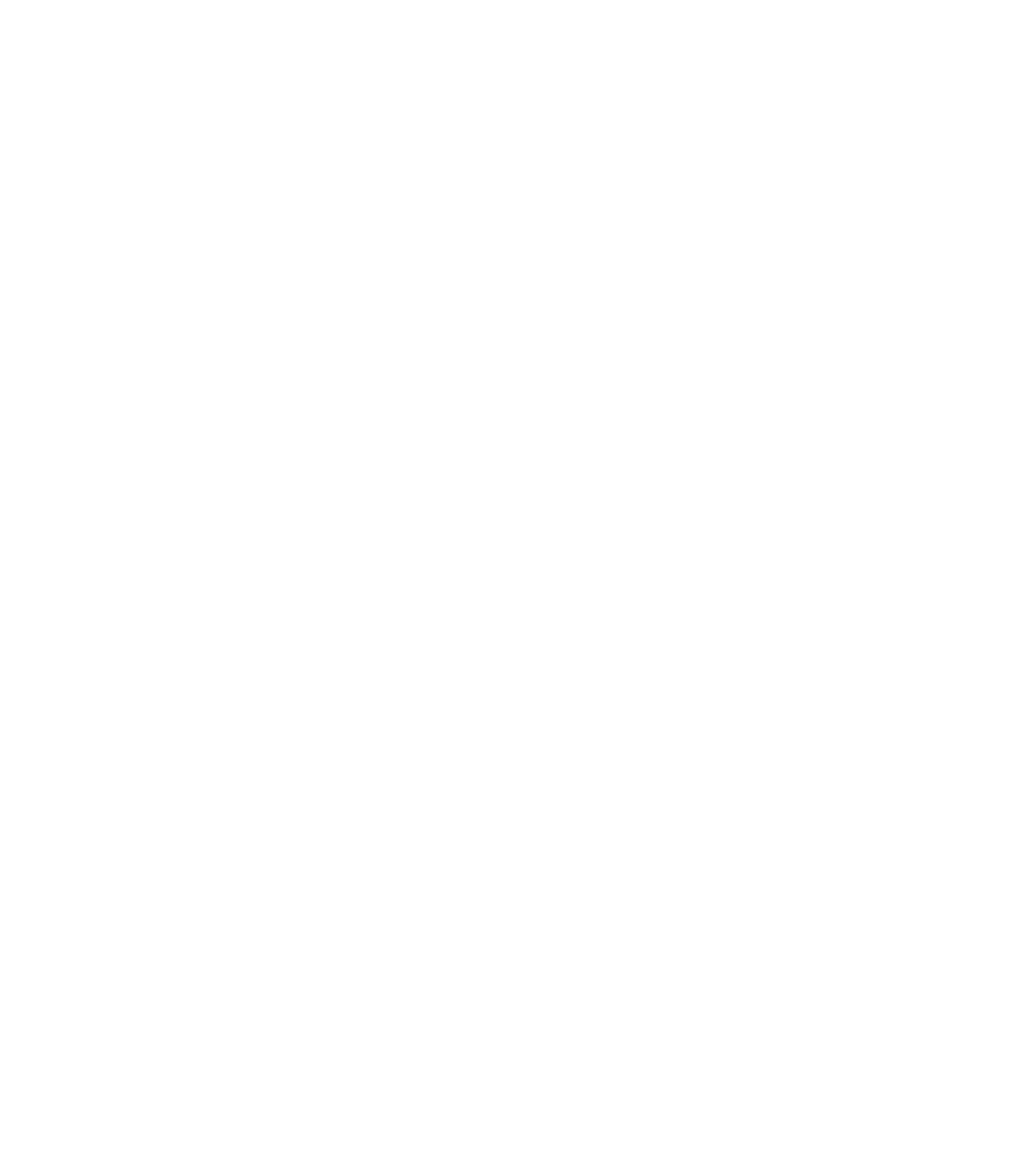
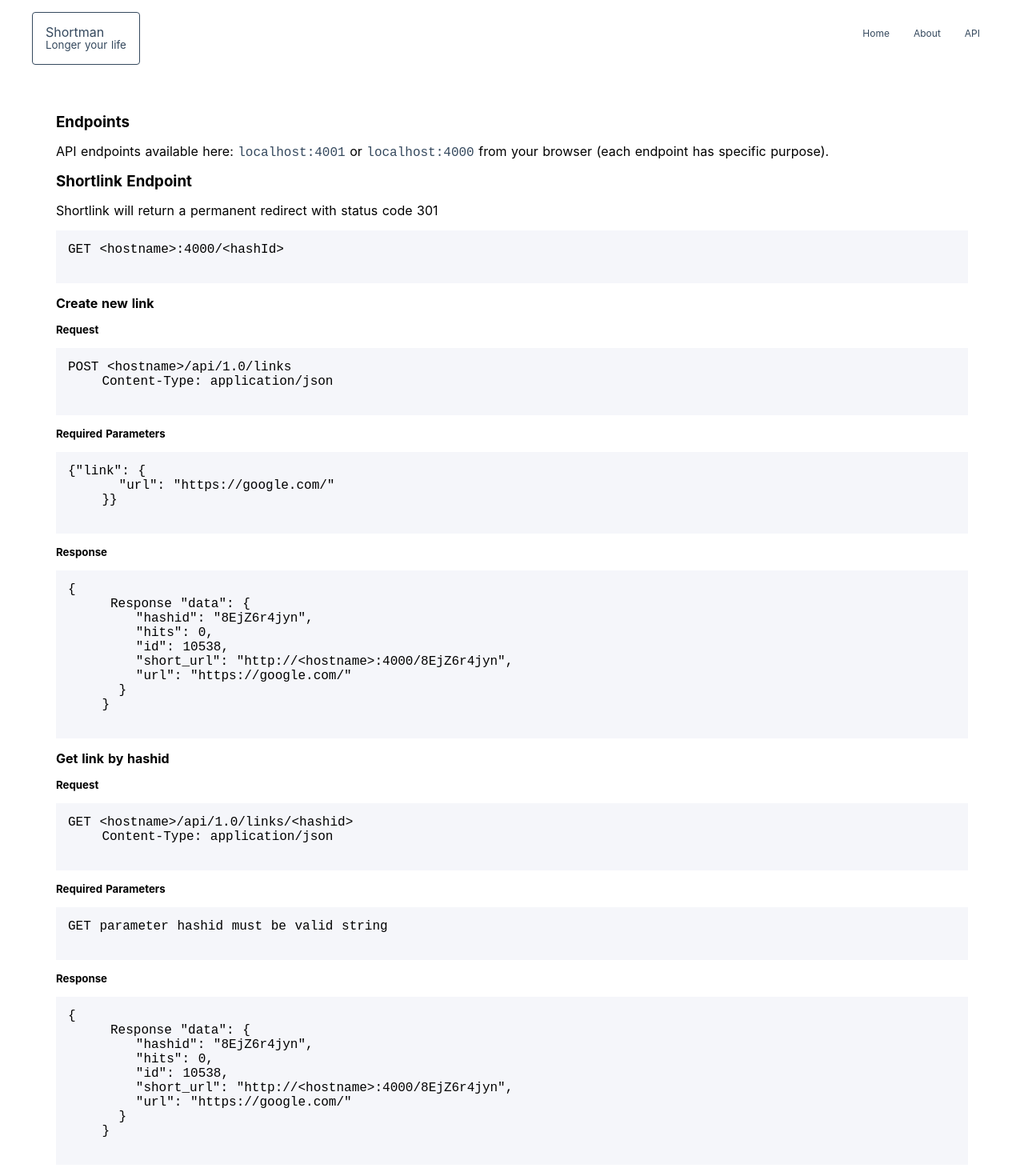
Before and after one commit to themondays/km-shortman-client, a Nuxt app: page /api in a window 1280 px wide. Before the commit this address had no page. Shown: the top 1470 px of the page at 80% size. Before the commit the page ends 800 px from the top, so only its background shows below. Built offline with nearby package versions, Linux system fonts and the light colour scheme.

Commit message:
Add about and API pages

```diff
--- a/layouts/default.vue
+++ b/layouts/default.vue
@@ -1,6 +1,38 @@
 <template>
   <div>
-    <nuxt />
+    <header class="header">
+      <nuxt-link to="/" class="logo">
+        Shortman
+        <small>
+          Longer your life
+        </small>
+      </nuxt-link>
+      <nav>
+        <ul>
+          <li>
+            <nuxt-link to="/">
+              <span>Home</span>
+            </nuxt-link>
+          </li>
+          <li>
+            <nuxt-link to="/about">
+              <span>About</span>
+            </nuxt-link>
+          </li>
+          <li>
+            <nuxt-link to="/api">
+              <span>API</span>
+            </nuxt-link>
+          </li>
+        </ul>
+      </nav>
+    </header>
+    <main>
+      <nuxt />
+    </main>
+    <footer>
+      <small>Shortman Web Client</small>
+    </footer>
   </div>
 </template>
 
@@ -22,6 +54,20 @@
 *:after {
   box-sizing: border-box;
   margin: 0;
+}
+
+a:link,
+a:visited,
+a:active {
+  color: #35495e;
+  text-decoration: none;
+}
+
+header,
+main,
+footer {
+  max-width: 1200px;
+  margin: auto;
 }
 
 .button--green {
@@ -52,4 +98,45 @@
   color: #fff;
   background-color: #35495e;
 }
+
+header.header {
+  display: flex;
+  padding: 15px 0;
+  justify-content: space-between;
+}
+
+header .logo {
+  display: inline-block;
+  border-radius: 4px;
+  line-height: 1em;
+  font-size: 1em;
+  border: 1px solid #35495e;
+  color: #35495e;
+  text-decoration: none;
+  padding: 1em;
+}
+
+header .logo small {
+  display: block;
+}
+
+nav ul {
+  display: flex;
+  list-style: none;
+  padding: 15px 0;
+  margin: 0;
+}
+
+nav ul > li {
+  margin: 0 15px;
+}
+
+nav ul > li > a {
+  font-size: 0.75em;
+}
+
+footer {
+  text-align: center;
+  padding: 0 0 15px;
+}
 </style>
--- /dev/null
+++ b/pages/about.vue
@@ -0,0 +1,24 @@
+<template>
+  <section class="page">
+    <div>
+      <h3>About</h3>
+      <p>
+        Shortman is simple, distributed and scalable link shortener.
+      </p>
+    </div>
+  </section>
+</template>
+
+<style>
+.page {
+  margin: 0 auto;
+  padding: 30px;
+  text-align: left;
+}
+p {
+  margin: 0 0 15px;
+}
+h3 {
+  margin: 15px 0;
+}
+</style>
--- /dev/null
+++ b/pages/api.vue
@@ -0,0 +1,81 @@
+<template>
+  <section class="page">
+    <h3>Endpoints</h3>
+    <p>
+      API endpoints available here:
+      <a href="http://localhost:4001" rel="nofollow"
+        ><code>localhost:4001</code></a
+      >
+      or
+      <a href="http://localhost:4000" rel="nofollow"
+        ><code>localhost:4000</code></a
+      >
+      from your browser (each endpoint has specific purpose).
+    </p>
+    <h3>Shortlink Endpoint</h3>
+    <p>Shortlink will return a permanent redirect with status code 301</p>
+    <pre><code>GET &lt;hostname&gt;:4000/&lt;hashId&gt;
+    </code></pre>
+    <h4>Create new link</h4>
+    <h5>Request</h5>
+    <pre><code>POST &lt;hostname&gt;/api/1.0/links
+    Content-Type: application/json
+    </code></pre>
+    <h5>Required Parameters</h5>
+    <pre><code>{"link": {
+      "url": "https://google.com/"
+    }}
+    </code></pre>
+    <h5>Response</h5>
+    <pre><code>{
+     Response "data": {
+        "hashid": "8EjZ6r4jyn",
+        "hits": 0,
+        "id": 10538,
+        "short_url": "http://&lt;hostname&gt;:4000/8EjZ6r4jyn",
+        "url": "https://google.com/"
+      }
+    }
+    </code></pre>
+    <h4>Get link by hashid</h4>
+    <h5>Request</h5>
+    <pre><code>GET &lt;hostname&gt;/api/1.0/links/&lt;hashid&gt;
+    Content-Type: application/json
+    </code></pre>
+    <h5>Required Parameters</h5>
+    <pre><code>GET parameter hashid must be valid string
+    </code></pre>
+    <h5>Response</h5>
+    <pre><code>{
+     Response "data": {
+        "hashid": "8EjZ6r4jyn",
+        "hits": 0,
+        "id": 10538,
+        "short_url": "http://&lt;hostname&gt;:4000/8EjZ6r4jyn",
+        "url": "https://google.com/"
+      }
+    }
+    </code></pre>
+  </section>
+</template>
+
+<style>
+.page {
+  margin: 0 auto;
+  padding: 30px;
+  text-align: left;
+}
+p {
+  margin: 0 0 15px;
+}
+h2,
+h3,
+h4,
+h5 {
+  margin: 15px 0;
+}
+pre {
+  background-color: #f5f6fa;
+  padding: 15px;
+}
+</style>
--- a/pages/index.vue
+++ b/pages/index.vue
@@ -1,15 +1,6 @@
 <template>
   <section class="container">
-    <div>
-      <logo />
-      <h1 class="title">
-        Shortman
-      </h1>
-      <h2 class="subtitle">
-        Makes life easier
-      </h2>
-      <shorten-form />
-    </div>
+    <shorten-form />
   </section>
 </template>
 
@@ -25,30 +16,10 @@
 
 <style>
 .container {
+  max-width: 960px;
   margin: 0 auto;
-  min-height: 100vh;
   padding: 30px;
-  display: flex;
   justify-content: center;
-  align-items: center;
   text-align: center;
 }
-
-.title {
-  font-family: 'Quicksand', 'Source Sans Pro', -apple-system, BlinkMacSystemFont,
-    'Segoe UI', Roboto, 'Helvetica Neue', Arial, sans-serif;
-  display: block;
-  font-weight: 300;
-  font-size: 4rem;
-  color: #35495e;
-  letter-spacing: 1px;
-}
-
-.subtitle {
-  font-weight: 300;
-  font-size: 2.2rem;
-  color: #526488;
-  word-spacing: 5px;
-  padding-bottom: 15px;
-}
 </style>
```
